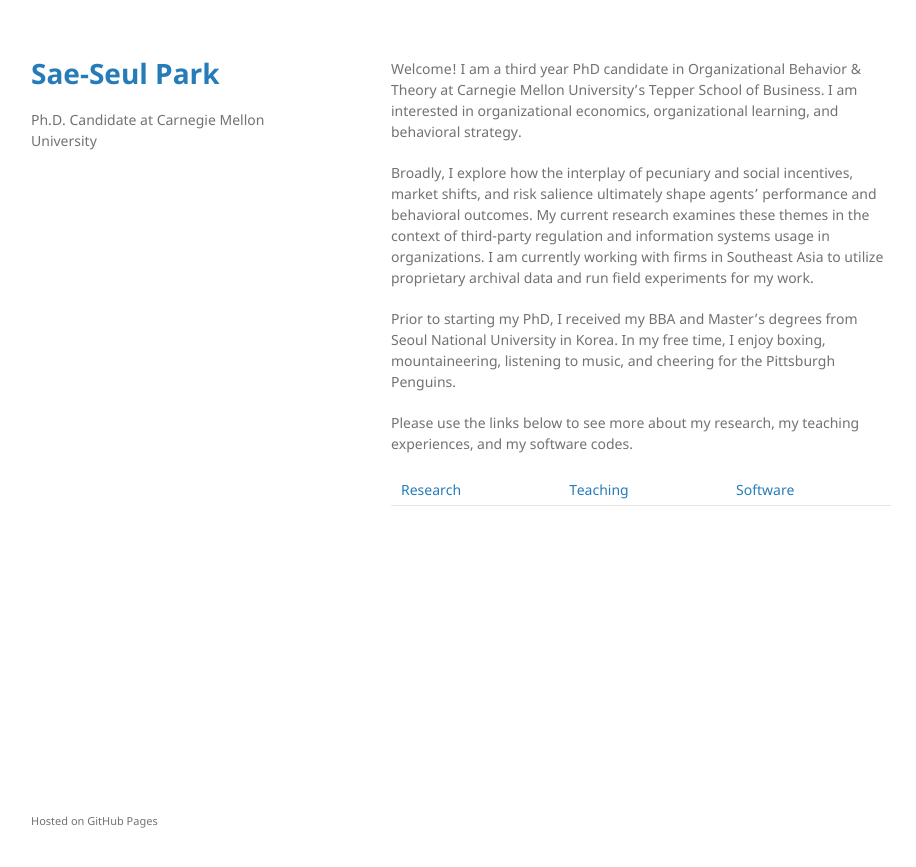
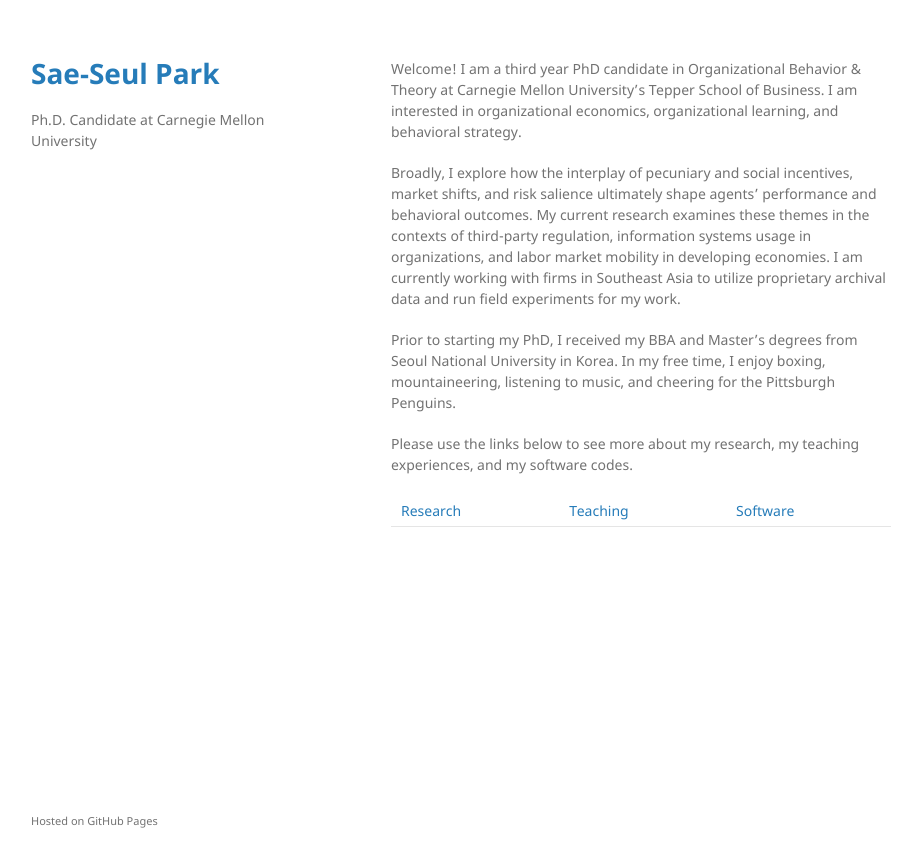
Before and after one commit to saepark/saepark.github.io, a Jekyll site: the page built from index.md, in a window 1280 px wide. Shown: the top 867 px of the page, without its empty margins (179-1095 px from the left). Built offline with Jekyll 4.4.1, drawn with Linux system fonts in a browser that asks for light colours; our own code applies the rules of GitHub Pages for plain Markdown files.

Commit message:
Update index.md

```diff
--- a/index.md
+++ b/index.md
@@ -1,6 +1,6 @@
 Welcome! I am a third year PhD candidate in Organizational Behavior & Theory at Carnegie Mellon University's Tepper School of Business. I am interested in organizational economics, organizational learning, and behavioral strategy.
 
-Broadly, I explore how the interplay of pecuniary and social incentives, market shifts, and risk salience ultimately shape agents' performance and behavioral outcomes. My current research examines these themes in the context of third-party regulation and information systems usage in organizations. I am currently working with firms in Southeast Asia to utilize proprietary archival data and run field experiments for my work.
+Broadly, I explore how the interplay of pecuniary and social incentives, market shifts, and risk salience ultimately shape agents' performance and behavioral outcomes. My current research examines these themes in the contexts of third-party regulation, information systems usage in organizations, and labor market mobility in developing economies. I am currently working with firms in Southeast Asia to utilize proprietary archival data and run field experiments for my work.
 
 Prior to starting my PhD, I received my BBA and Master's degrees from Seoul National University in Korea. In my free time, I enjoy boxing, mountaineering, listening to music, and cheering for the Pittsburgh Penguins.
 
```
